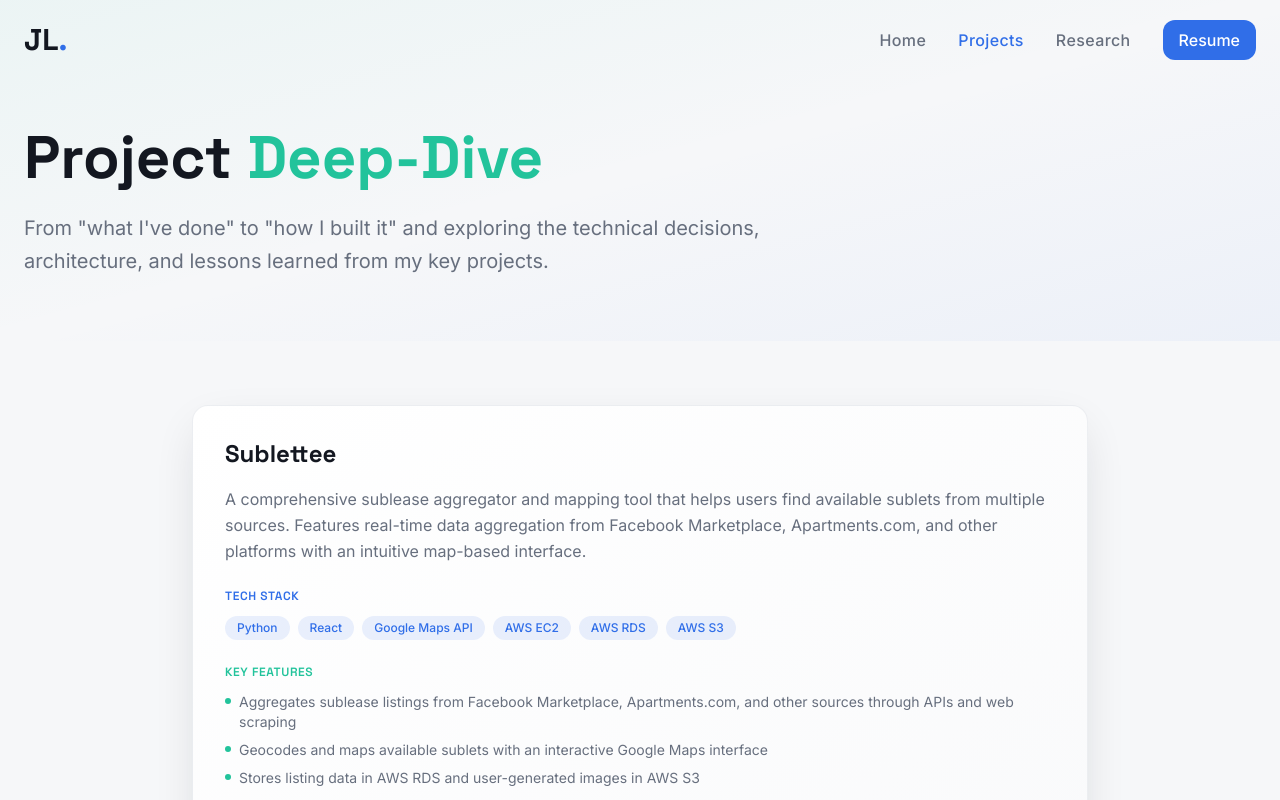
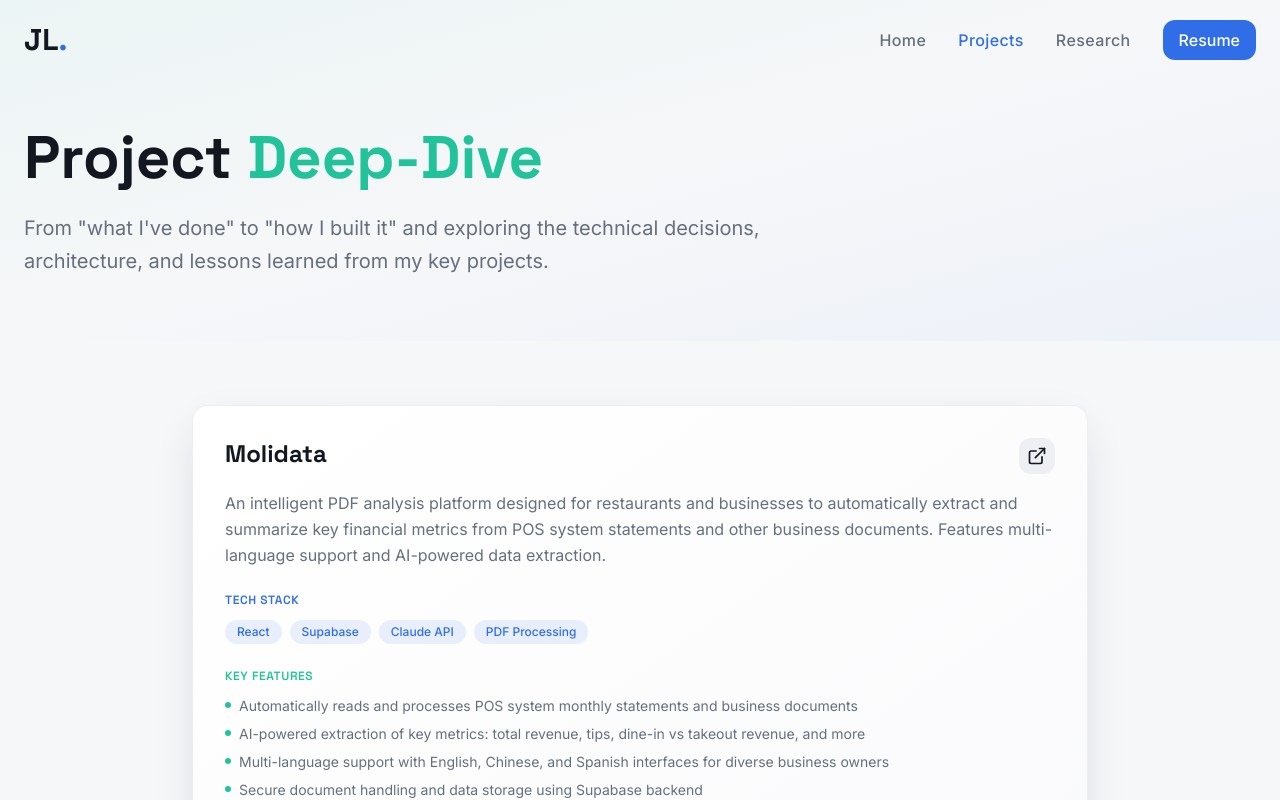
Before and after one commit to ShengLiuDev/ShengLiu-Portfolio, a React (Vite) app: page /projects in a window 1280 px wide. Shown: the top 800 px of the page. Built offline with nearby package versions, Linux system fonts and the light colour scheme; the HTML template or start-up script is replaced by a standard one.

Commit message:
add Molidata project and fix research link

```diff
--- a/src/pages/Projects.tsx
+++ b/src/pages/Projects.tsx
@@ -1,8 +1,23 @@
 import Navigation from "@/components/Navigation";
 import ProjectCard from "@/components/ProjectCard";
 import Footer from "@/components/Footer";
+import { Link } from "react-router-dom";
 
 const projectsData = [
+  {
+    title: "Molidata",
+    description:
+      "An intelligent PDF analysis platform designed for restaurants and businesses to automatically extract and summarize key financial metrics from POS system statements and other business documents. Features multi-language support and AI-powered data extraction.",
+    techStack: ["React", "Supabase", "Claude API", "PDF Processing"],
+    features: [
+      "Automatically reads and processes POS system monthly statements and business documents",
+      "AI-powered extraction of key metrics: total revenue, tips, dine-in vs takeout revenue, and more",
+      "Multi-language support with English, Chinese, and Spanish interfaces for diverse business owners",
+      "Secure document handling and data storage using Supabase backend",
+    ],
+    highlights: ["AI/ML", "Full-Stack", "Multi-Language", "Document Processing"],
+    liveUrl: "https://molidata.org",
+  },
   {
     title: "Sublettee",
     description:
@@ -79,12 +94,12 @@ const Projects = () => {
             <p className="text-muted-foreground text-lg mb-8">
               Check out my research work and the quantitative impact of my contributions.
             </p>
-            <a
-              href="/research"
+            <Link
+              to="/research"
               className="inline-flex px-8 py-4 bg-accent text-accent-foreground rounded-xl font-semibold text-lg hover:bg-accent/90 transition-colors"
             >
               View Research & Impact
-            </a>
+            </Link>
           </div>
         </div>
       </section>
```
